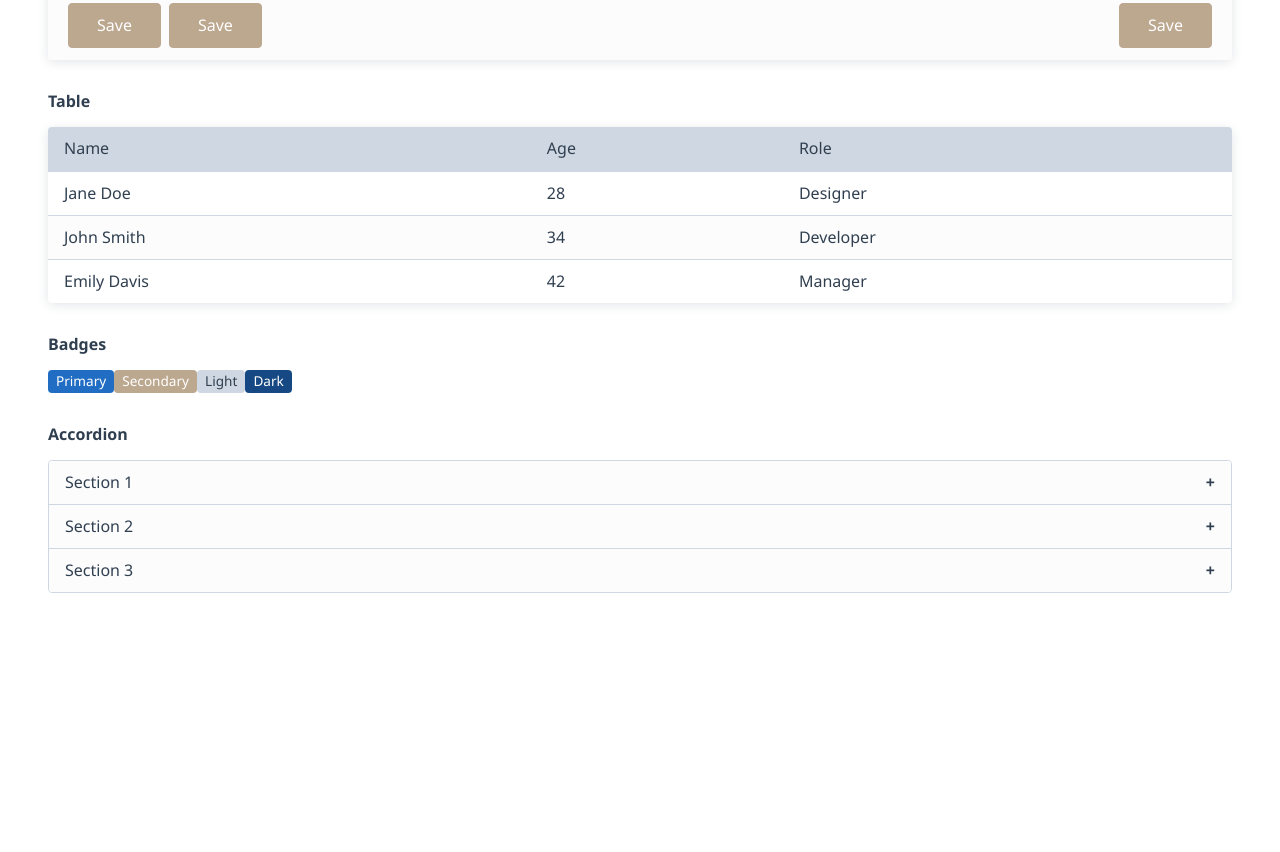
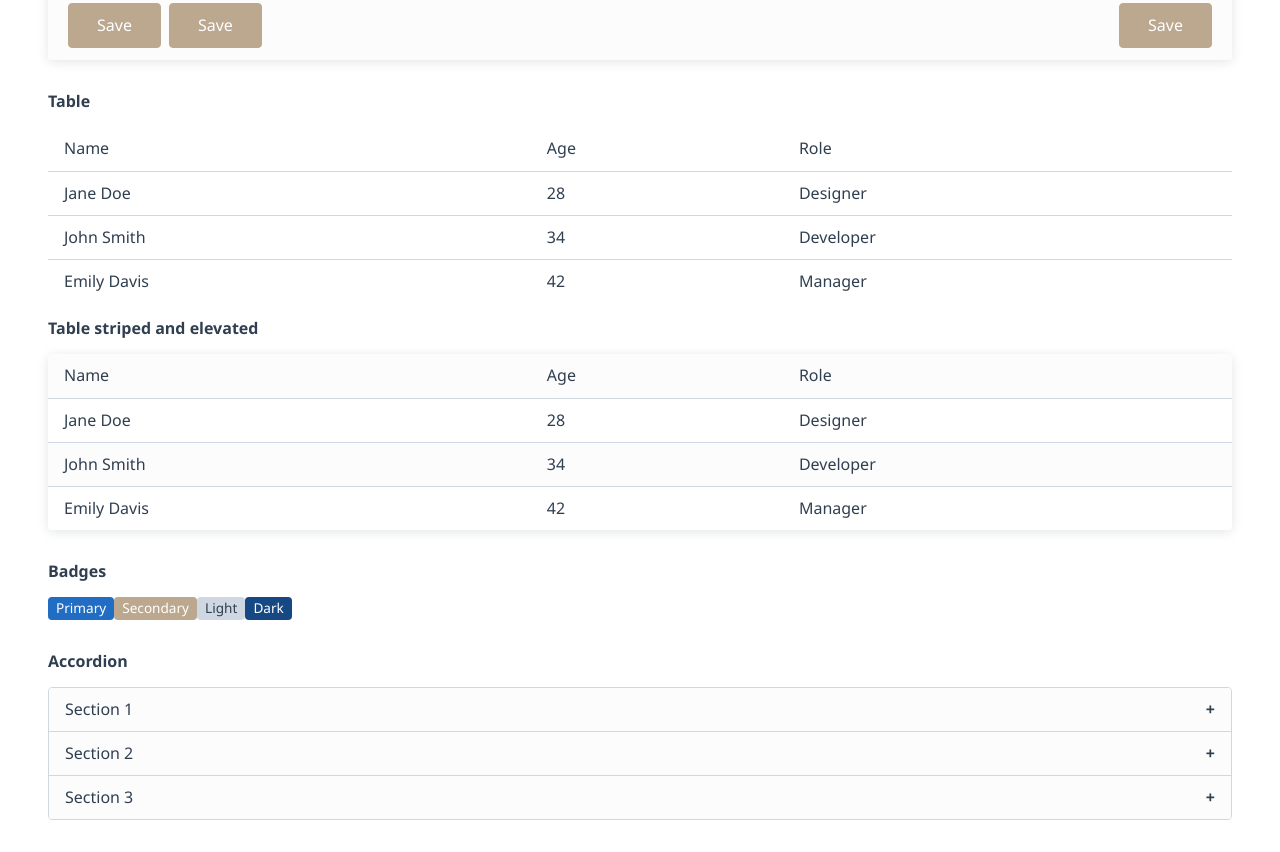
Before and after one commit to damukles/flair-css, a website: page test.html in a window 1280 px wide. Shown: the part 2154-3006 px from the top of the page. Before the commit the page ends 2779 px from the top, so only its background shows below. Drawn offline with nearby package versions, Linux system fonts and the light colour scheme.

Commit message:
finalized table v1

```diff
--- a/css/main.css
+++ b/css/main.css
@@ -514,30 +514,30 @@ table {
     border-collapse: collapse;
     margin-bottom: var(--flair-element-spacing-vertical);
     background-color: var(--flair-background-color);
-    box-shadow: var(--flair-element-box-shadow);
-    border-radius: var(--flair-border-radius);
     overflow: hidden;
 }
-
 table th,
 table td {
     padding: var(--flair-element-spacing-vertical) var(--flair-element-spacing-horizontal);
     text-align: left;
     border-bottom: 1px solid var(--flair-element-border-color);
 }
-
 table th {
-    background-color: var(--flair-element-color);
     color: var(--flair-font-color);
     font-weight: calc(var(--flair-font-weight) + 100);
 }
-
 table tr:last-child td {
     border-bottom: none;
 }
-
-table tr:nth-child(even) {
+table.striped th {
     background-color: var(--flair-element-background-color);
+}
+table.striped tr:nth-child(even) {
+    background-color: var(--flair-element-background-color);
+}
+table.elevated {
+    box-shadow: var(--flair-element-box-shadow);
+    border-radius: var(--flair-border-radius);
 }
 
 /* Badges */
--- a/test.html
+++ b/test.html
@@ -199,6 +199,33 @@
                             </tr>
                         </tbody>
                     </table>
+                    <h6>Table striped and elevated</h6>
+                    <table class="striped elevated">
+                        <thead>
+                            <tr>
+                                <th>Name</th>
+                                <th>Age</th>
+                                <th>Role</th>
+                            </tr>
+                        </thead>
+                        <tbody>
+                            <tr>
+                                <td>Jane Doe</td>
+                                <td>28</td>
+                                <td>Designer</td>
+                            </tr>
+                            <tr>
+                                <td>John Smith</td>
+                                <td>34</td>
+                                <td>Developer</td>
+                            </tr>
+                            <tr>
+                                <td>Emily Davis</td>
+                                <td>42</td>
+                                <td>Manager</td>
+                            </tr>
+                        </tbody>
+                    </table>
                 </div>
                 <div class="demo-section">
                     <h6>Badges</h6>
```
